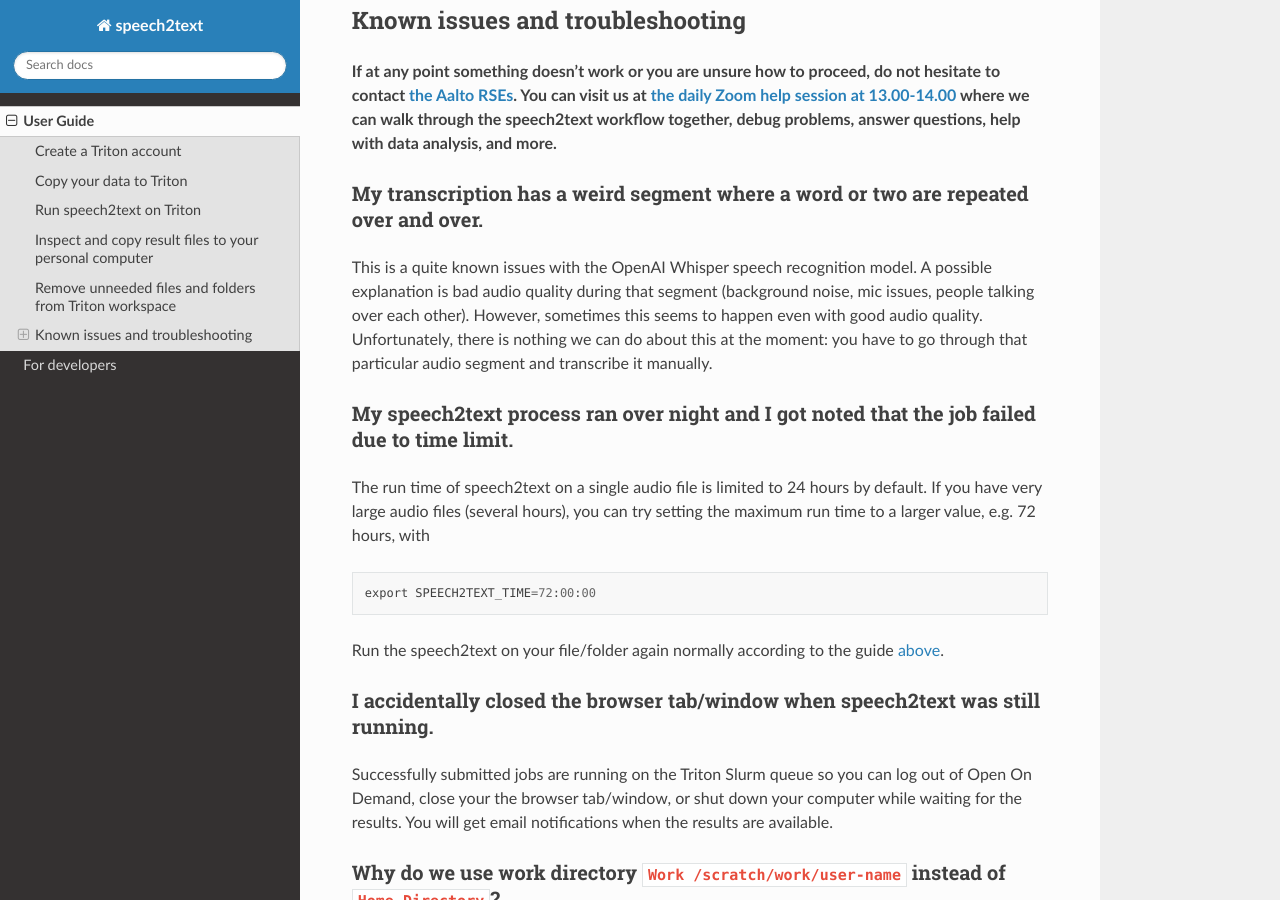
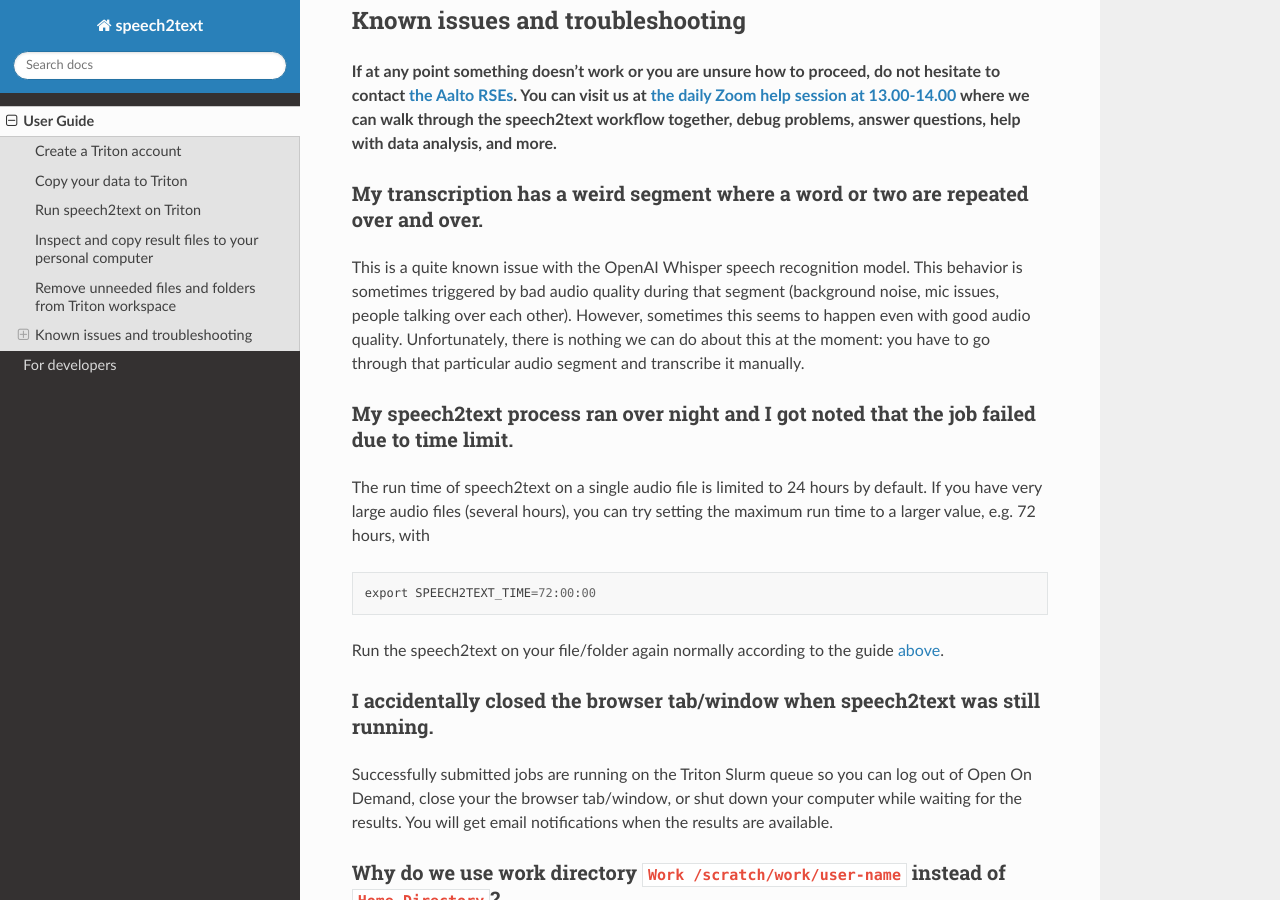
Before and after one commit to AaltoRSE/speech2text, a Sphinx documentation site: the page built from docs/source/user_guide.md, in a window 1280 px wide and 900 px high, scrolled down 9562 px. Built offline with Sphinx 7.4.7 and the Read the Docs theme 2.0.0, drawn with Linux system fonts in a browser that asks for light colours.

Commit message:
UPD: update known issues in docs

```diff
--- a/docs/source/user_guide.md
+++ b/docs/source/user_guide.md
@@ -286,8 +286,8 @@
 
 ### My transcription has a weird segment where a word or two are repeated over and over.
 
-This is a quite known issues with the OpenAI Whisper speech recognition model. A possible explanation is
-bad audio quality during that segment (background noise, mic issues, people talking over each other). However, sometimes this seems to happen even with good audio quality. Unfortunately, there is nothing we can do about this at the moment: you have to go through that particular audio segment and transcribe it manually.
+This is a quite known issue with the OpenAI Whisper speech recognition model. This behavior is sometimes triggered
+by bad audio quality during that segment (background noise, mic issues, people talking over each other). However, sometimes this seems to happen even with good audio quality. Unfortunately, there is nothing we can do about this at the moment: you have to go through that particular audio segment and transcribe it manually.
 
 ### My speech2text process ran over night and I got noted that the job failed due to time limit.
 
```
